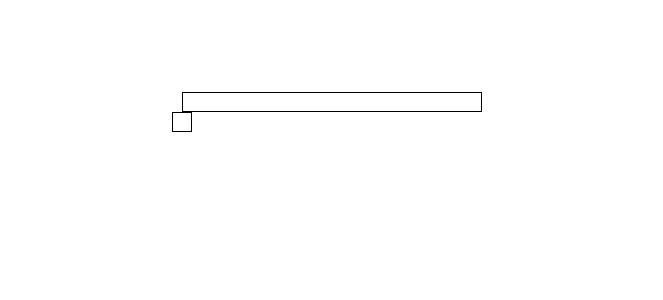
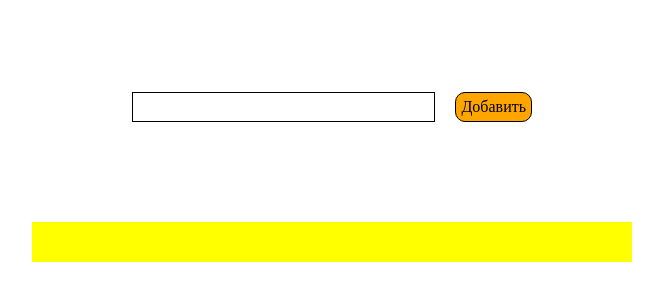
Before and after one commit to nemeskalito/todoList, a Next.js app: page / in a window 1280 px wide. Shown: the part 108-408 px from the top of the page, without its empty margins (308-971 px from the left). Built offline with nearby package versions, Linux system fonts and the light colour scheme.

Commit message:
feat: added taskList

```diff
--- a/app/components/Main/Main.css
+++ b/app/components/Main/Main.css
@@ -1,17 +1,44 @@
-.input__block {
-	margin: 0 auto;
-	width: 320px;
+.container {
+  width: 1200px;
+  height: 100%;
+  margin: 0 auto;
 }
-.input {
-	margin-top: 200px;
-	margin-left: 50%;
-	transform: translateX(-50%);
-	width: 300px;
-	height: 20px;
-	border: 1px solid black;
+
+.addTask {
+  height: 100%;
+  width: 400px;
+  margin: 0 auto;
+  margin-top: 200px;
+  display: flex;
+  gap: 20px;
 }
-.input__btn {
-	border: 1px solid black;
-	height: 20px;
-	width: 20px;
+
+.addTask__input {
+  border: 1px solid black;
+  height: 30px;
+  width: 100%;
 }
+.addTask__btn {
+  border: 1px solid black;
+  padding: 5px;
+  height: 30px;
+  background-color: orange;
+  border-radius: 10px;
+}
+
+.taskList {
+  background-color: yellow;
+  height: 100%;
+  width: 600px;
+  margin: 0 auto;
+  margin-top: 100px;
+  padding: 20px;
+}
+
+.taskList__item {
+  border: 1px solid black;
+  border-radius: 10px;
+  padding: 15px;
+  margin-top: 20px;
+  font-size: 20px;
+}
--- a/app/components/Main/Main.jsx
+++ b/app/components/Main/Main.jsx
@@ -1,13 +1,41 @@
-import './Main.css'
+"use client";
+import { useState } from "react";
+import "./Main.css";
 
 const Main = () => {
-	return (
-		<div className='main'>
-			<div className='input__block'>
-				<input className='input' type='text' />
-				<button className='input__btn'></button>
-			</div>
-		</div>
-	)
-}
-export default Main
+  const [inputValue, setInputValue] = useState("");
+  const [tasks, setTasks] = useState([]);
+
+  const handleClick = () => {
+    if (inputValue.trim() !== "") {
+      setTasks([...tasks, inputValue]);
+      setInputValue("");
+    }
+  };
+
+  return (
+    <div className="main">
+      <div className="container">
+        <div className="addTask">
+          <input
+            value={inputValue}
+            onChange={(e) => setInputValue(e.target.value)}
+            className="addTask__input"
+            type="text"
+          />
+          <button onClick={handleClick} className="addTask__btn">
+            Добавить
+          </button>
+        </div>
+        <div className="taskList">
+          {tasks.map((task, index) => (
+            <div key={task} className="taskList__item">
+              {index + 1}. {task}
+            </div>
+          ))}
+        </div>
+      </div>
+    </div>
+  );
+};
+export default Main;
```
